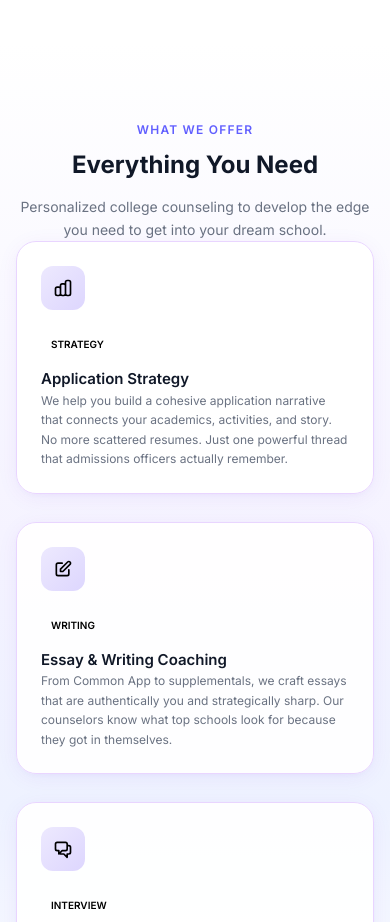
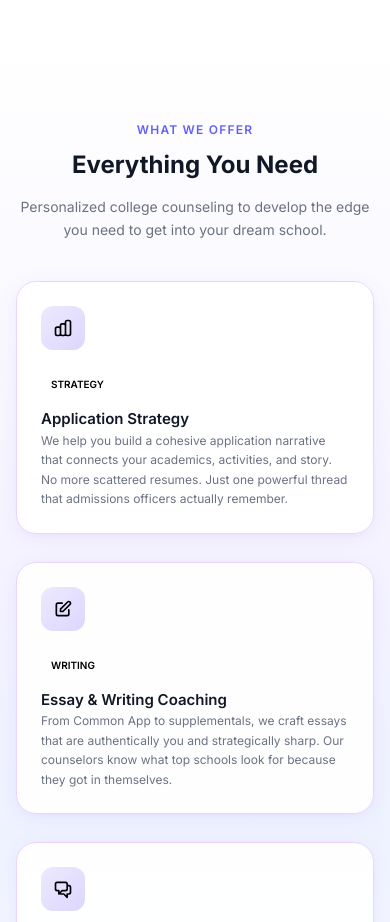
Before and after one commit to krishna-kasuganti/dual-admit, a website: page index.html in a window 390 px wide. Shown: the part 3980-4902 px from the top of the page. Drawn offline with Linux system fonts and the light colour scheme; grey boxes are pictures that could not be loaded.

Commit message:
bug: fixed issues with mobile view

```diff
--- a/index.html
+++ b/index.html
@@ -115,7 +115,7 @@
     /* Disable 3D tilt on mobile — stacked single-column looks odd when tilted */
     @media (max-width: 767px) {
       #services-card-wrapper { transform: none !important; }
-      #services-header      { transform: none !important; }
+      #services-header { transform: none !important; padding-bottom: 2.5rem; }
     }
   </style>
 </head>
```
